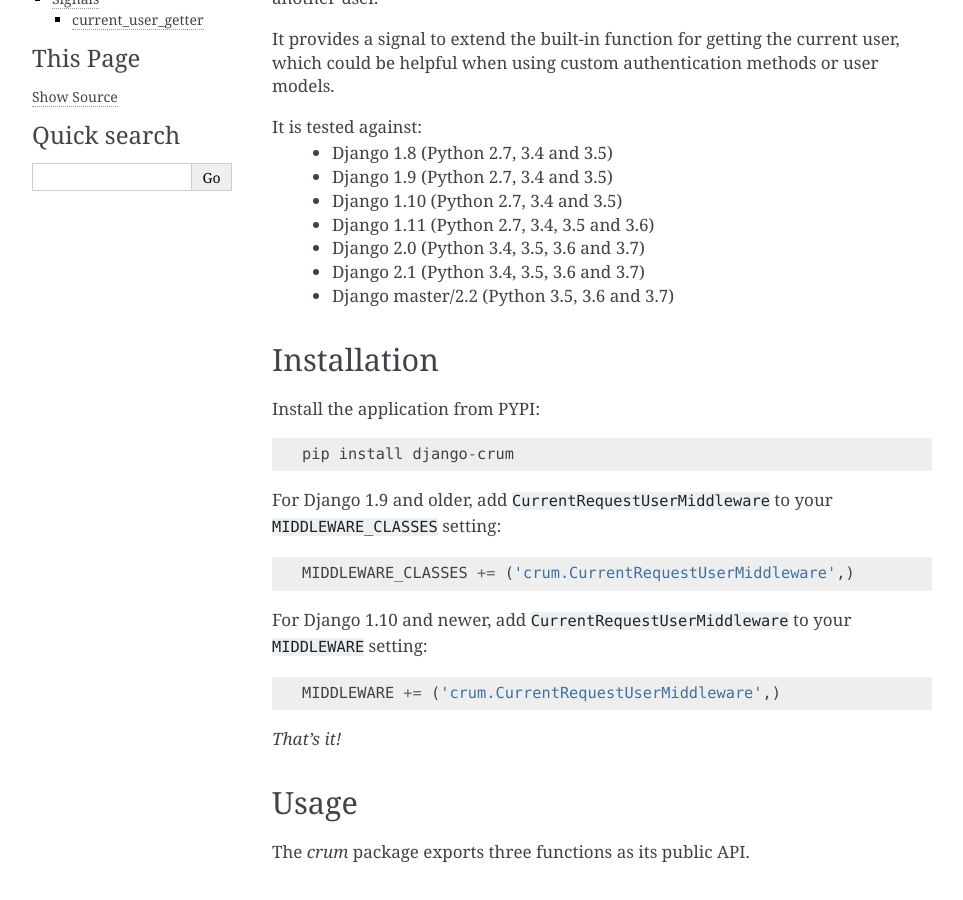
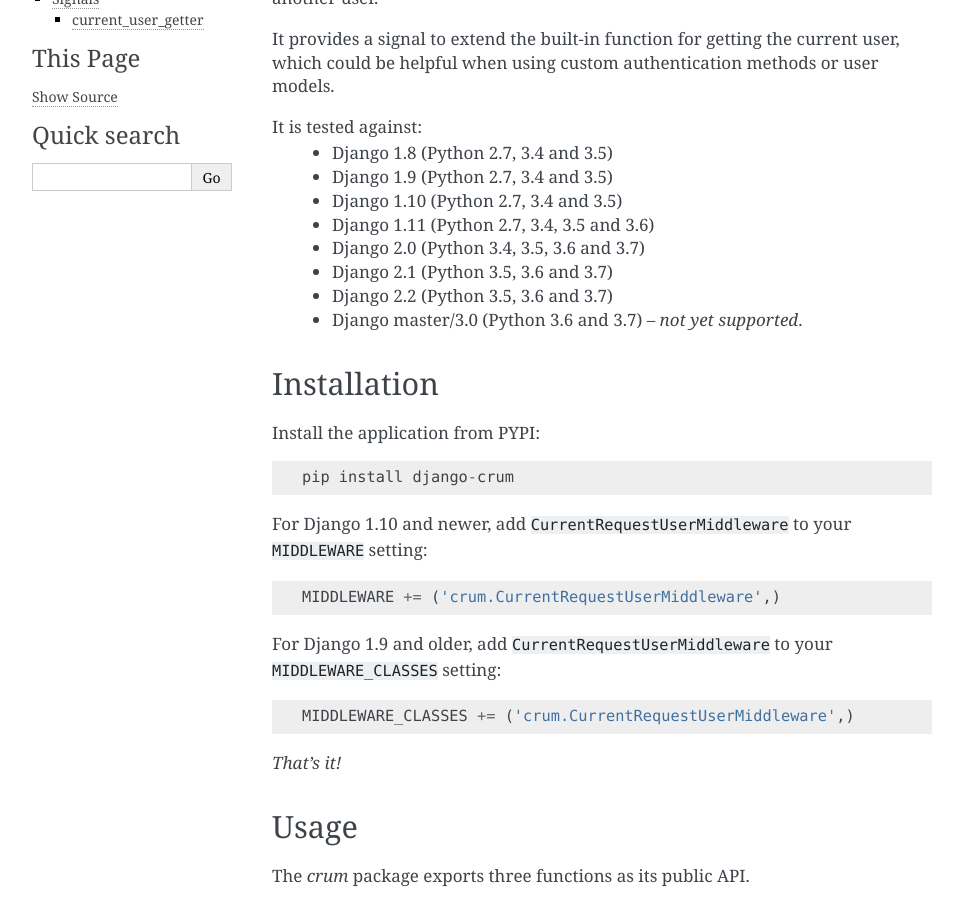
Before and after one commit to ninemoreminutes/django-crum, a Sphinx documentation site: the page built from docs/index.rst, in a window 1280 px wide and 900 px high, scrolled down 253 px. Shown: the whole window, without its empty margins (148-1111 px from the left). Built offline with Sphinx 7.4.7, drawn with Linux system fonts in a browser that asks for light colours.

Commit message:
Update test matrix and versions supported.

```diff
--- a/README.rst
+++ b/README.rst
@@ -23,8 +23,9 @@
  * Django 1.10 (Python 2.7, 3.4 and 3.5)
  * Django 1.11 (Python 2.7, 3.4, 3.5 and 3.6)
  * Django 2.0 (Python 3.4, 3.5, 3.6 and 3.7)
- * Django 2.1 (Python 3.4, 3.5, 3.6 and 3.7)
- * Django master/2.2 (Python 3.5, 3.6 and 3.7)
+ * Django 2.1 (Python 3.5, 3.6 and 3.7)
+ * Django 2.2 (Python 3.5, 3.6 and 3.7)
+ * Django master/3.0 (Python 3.6 and 3.7) -- *not yet supported*.
 
 .. |Build Status| image:: http://img.shields.io/travis/ninemoreminutes/django-crum.svg
    :target: https://travis-ci.org/ninemoreminutes/django-crum
--- a/docs/index.rst
+++ b/docs/index.rst
@@ -24,8 +24,9 @@
  * Django 1.10 (Python 2.7, 3.4 and 3.5)
  * Django 1.11 (Python 2.7, 3.4, 3.5 and 3.6)
  * Django 2.0 (Python 3.4, 3.5, 3.6 and 3.7)
- * Django 2.1 (Python 3.4, 3.5, 3.6 and 3.7)
- * Django master/2.2 (Python 3.5, 3.6 and 3.7)
+ * Django 2.1 (Python 3.5, 3.6 and 3.7)
+ * Django 2.2 (Python 3.5, 3.6 and 3.7)
+ * Django master/3.0 (Python 3.6 and 3.7) -- *not yet supported*.
 
 Installation
 ------------
@@ -34,15 +35,15 @@
 
     pip install django-crum
 
+For Django 1.10 and newer, add ``CurrentRequestUserMiddleware`` to your
+``MIDDLEWARE`` setting::
+
+    MIDDLEWARE += ('crum.CurrentRequestUserMiddleware',)
+
 For Django 1.9 and older, add ``CurrentRequestUserMiddleware`` to your
 ``MIDDLEWARE_CLASSES`` setting::
 
     MIDDLEWARE_CLASSES += ('crum.CurrentRequestUserMiddleware',)
-
-For Django 1.10 and newer, add ``CurrentRequestUserMiddleware`` to your
-``MIDDLEWARE`` setting::
-
-    MIDDLEWARE += ('crum.CurrentRequestUserMiddleware',)
 
 *That's it!*
 
```
Also changed, not shown: 2 other files.
